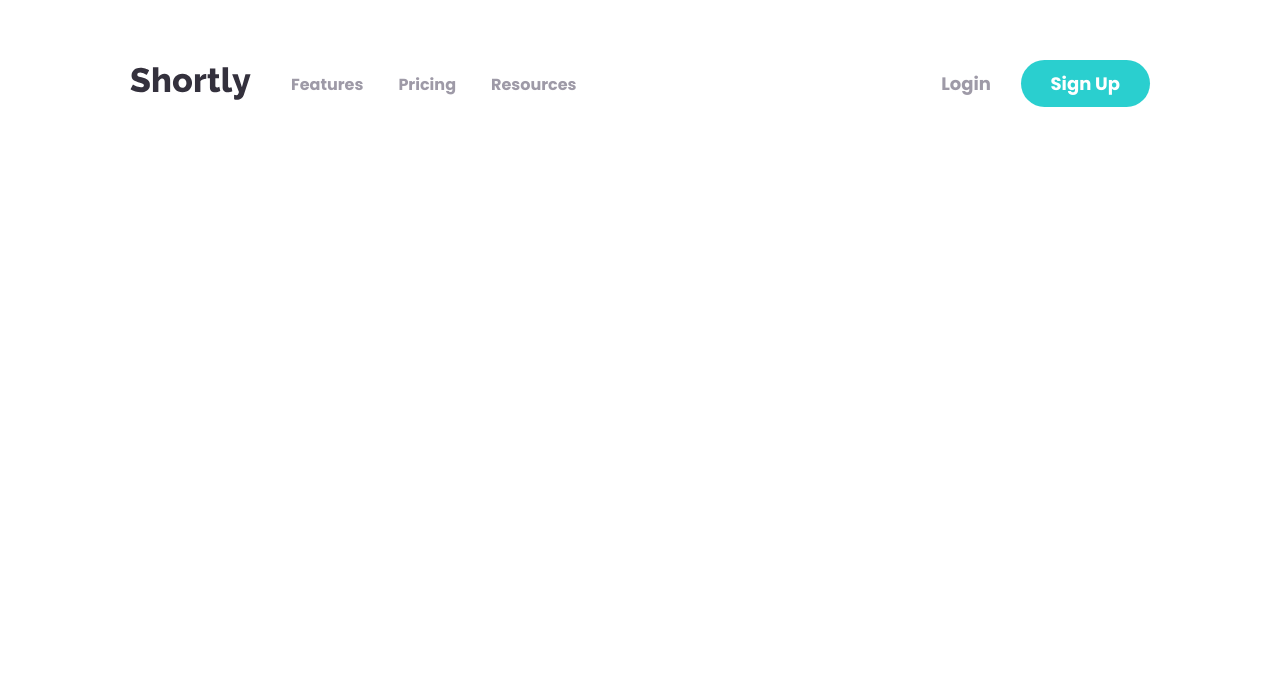
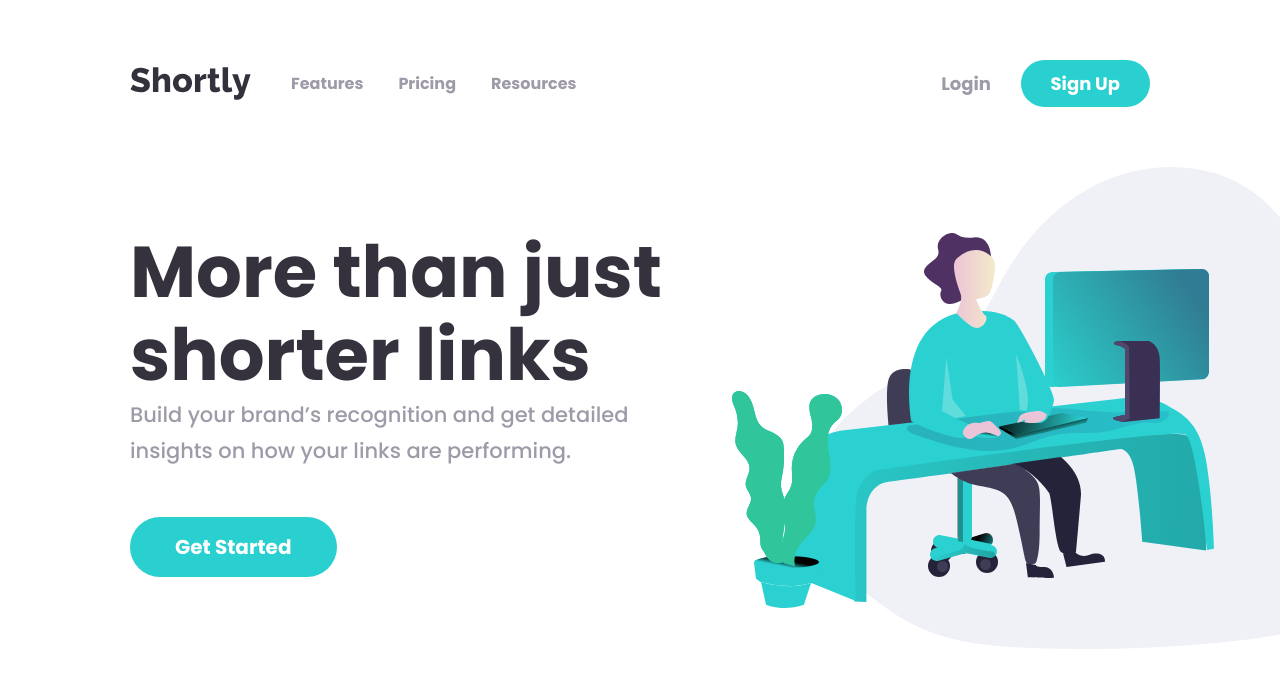
Before and after one commit to bibmode/url-shortening-api-master, a plain HTML site: page index.html in a window 1280 px wide. Drawn offline with Linux system fonts and the light colour scheme.

Commit message:
header initial styling

```diff
--- a/index.html
+++ b/index.html
@@ -36,6 +36,22 @@
         <button class="nav__right--signup btn-cyan">Sign Up</button>
       </div>
     </nav>
+
+    <main class="main">
+      <section class="header">
+        <h1 class="header__tagline">More than just shorter links</h1>
+        <h3 class="header__text">
+          Build your brand’s recognition and get detailed insights on how your
+          links are performing.
+        </h3>
+        <button class="header__button btn-cyan">Get Started</button>
+        <img
+          src="images/illustration-working.svg"
+          alt="working person illustration"
+          class="header__illustration"
+        />
+      </section>
+    </main>
     <!-- Features Pricing Resources Login Sign Up More than just shorter links Build
     your brand’s recognition and get detailed insights on how your links are
     performing. Get Started Shorten a link here... Shorten It! Advanced
--- a/sass/_base.scss
+++ b/sass/_base.scss
@@ -22,4 +22,5 @@ body {
   font-family: $font-main;
   box-sizing: border-box;
   font-size: 1.8rem;
+  line-height: 1.7;
 }
--- a/sass/components/_buttons.scss
+++ b/sass/components/_buttons.scss
@@ -24,3 +24,10 @@ button {
     }
   }
 }
+
+.header {
+  &__button {
+    font-size: 2rem;
+    padding: 1.5rem 4.5rem;
+  }
+}
--- a/sass/sections/_header.scss
+++ b/sass/sections/_header.scss
@@ -0,0 +1,41 @@
+.header {
+  display: grid;
+  align-content: center;
+  justify-items: start;
+
+  grid-template-columns:
+    13rem repeat(2, minmax(min-content, 47%))
+    1fr;
+  grid-template-rows: 23rem 12rem 1fr;
+
+  &__tagline,
+  &__text,
+  &__button {
+    grid-column: 2 / span 1;
+  }
+
+  &__tagline {
+    font-size: 7.2rem;
+    color: $color-dark-blue;
+    font-weight: 700;
+    line-height: 1.15;
+    align-self: end;
+  }
+
+  &__text {
+    font-size: 2.1rem;
+    font-weight: 500;
+    color: $color-gray-violet;
+    max-width: 90%;
+  }
+
+  &__button {
+    align-self: start;
+    justify-self: start;
+  }
+
+  &__illustration {
+    grid-column: 3 / -1;
+    grid-row: 1 / -1;
+  }
+}
```
Also changed, not shown: sass/main.css, 1 other file.
